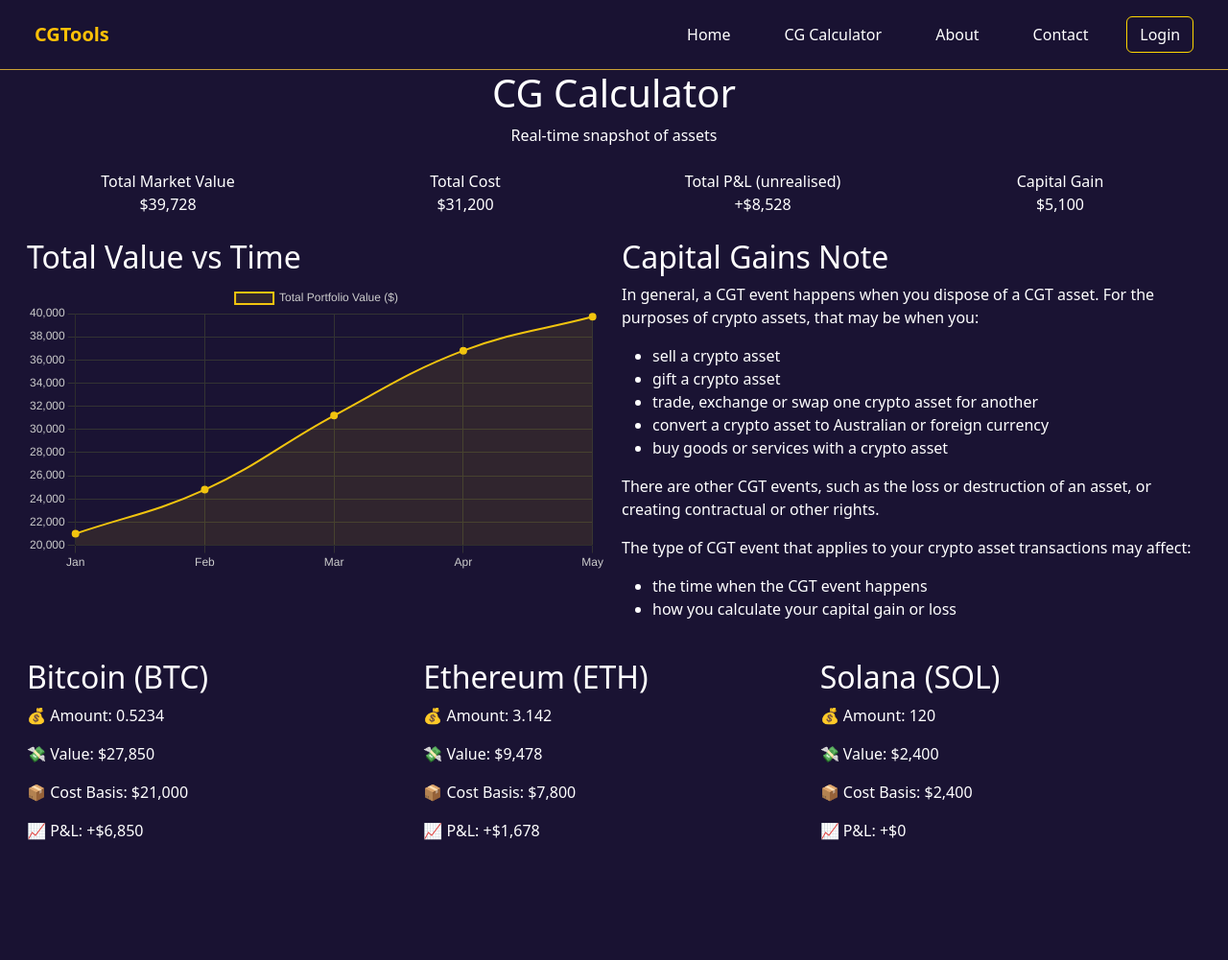
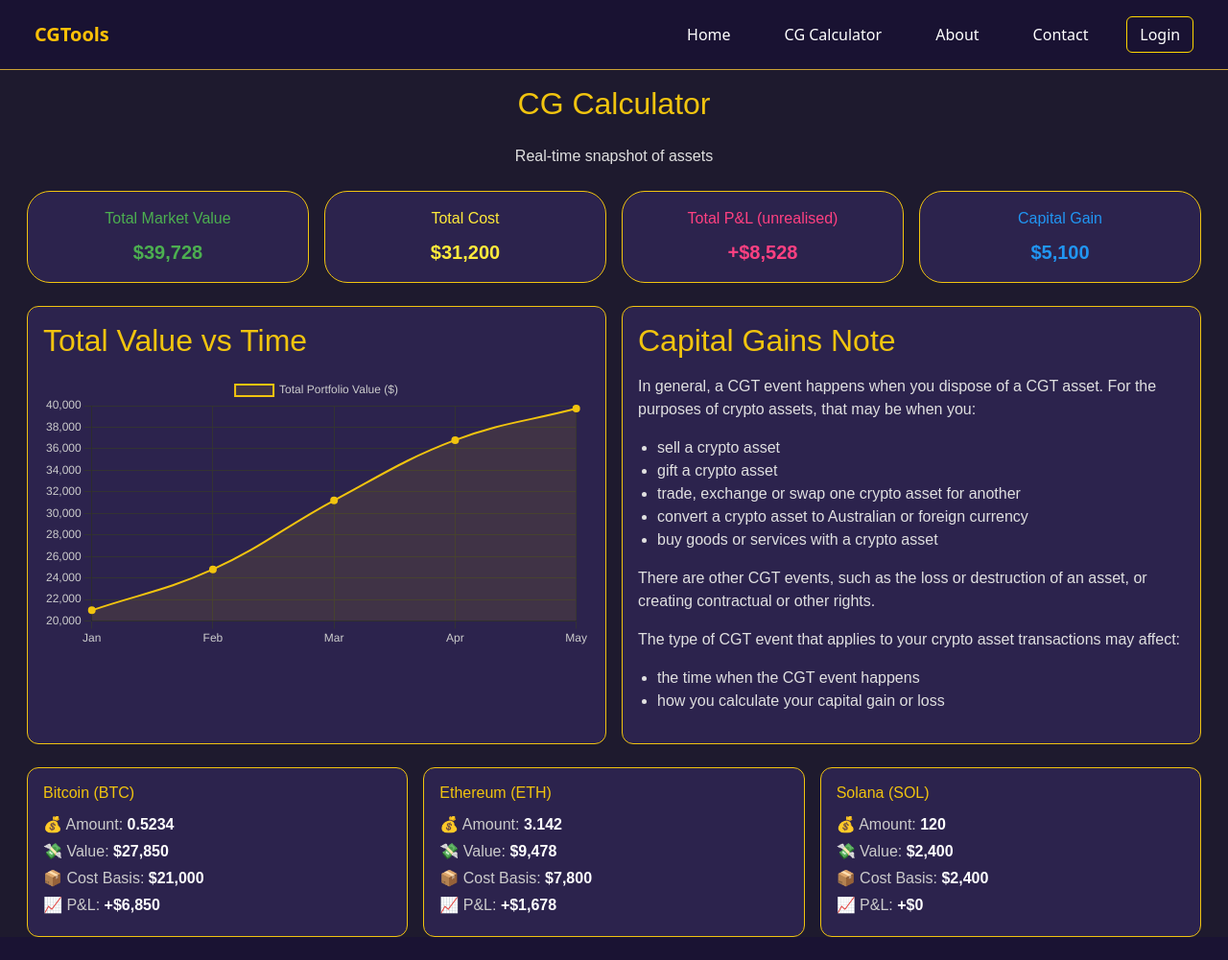
Before and after one commit to cgtools-io/AWD_Project_55, a Flask app: page /visual in a window 1280 px wide. Shown: the whole page at 96% size. Before the commit the page ends 876 px from the top, so only its background shows below. Run offline with Flask 3, Linux system fonts and the light colour scheme.

Commit message:
Update visual.html
- Since the <body class="visual"> removed to create an extension from the base html, the existing page content wrapped in a <div class="visual">

```diff
--- a/app/templates/user/visual.html
+++ b/app/templates/user/visual.html
@@ -36,7 +36,8 @@
 {% block title %}Crypto Holdings{% endblock %}
 
 {% block content %}
-<main class="content-wrapper px-3">
+<div class="visual">
+ <main class="content-wrapper px-3">
 
     <header class="header text-center container-fluid">
         <h1>CG Calculator</h1>
@@ -123,7 +124,8 @@
             </div>
         </div>
     </section>
-</main>
+ </main>
+</div>
 {% endblock %}
 
 {% block extra_js %}
```
